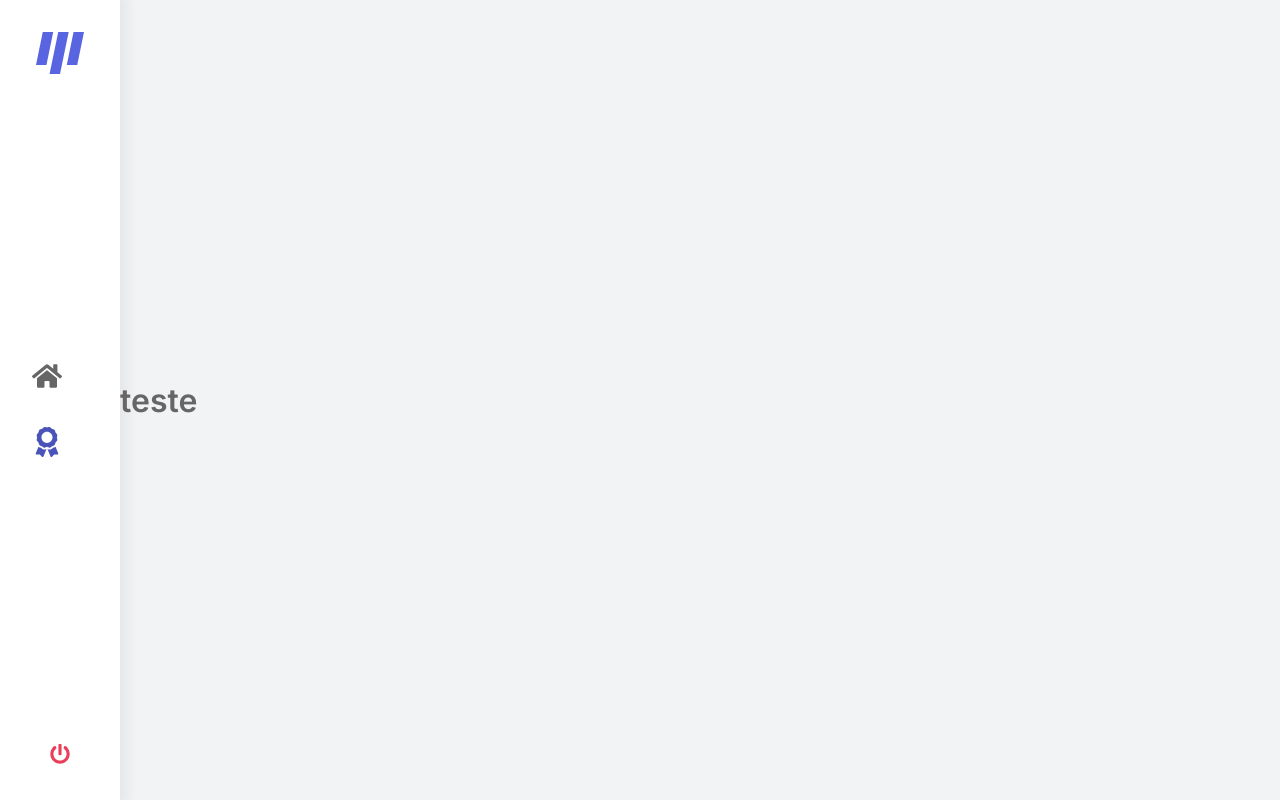
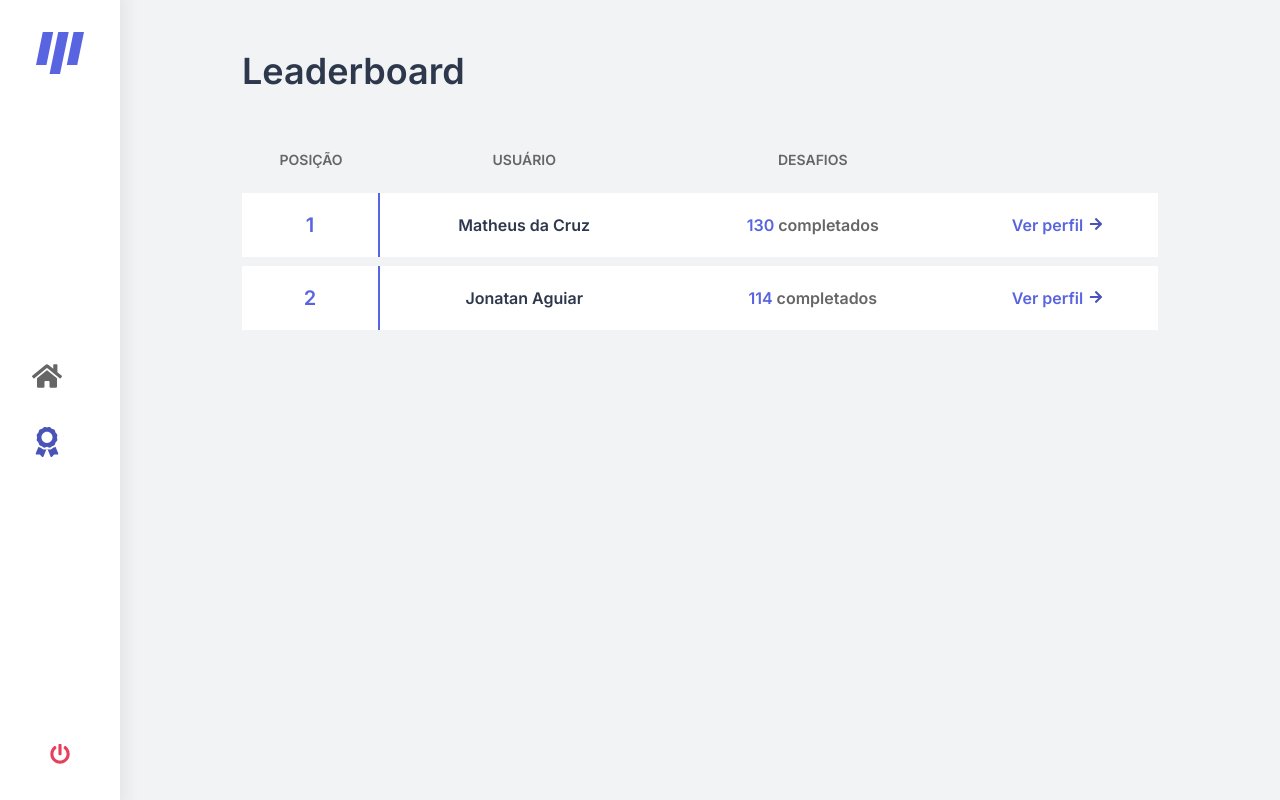
Before and after one commit to mathwcruz/move.it, a Next.js app: page /leaderboard in a window 1280 px wide. Built offline with nearby package versions, Linux system fonts and the light colour scheme; no server answers; sample sign-in values are in the browser's storage.

Commit message:
feat: create users table

```diff
--- a/src/pages/leaderboard.tsx
+++ b/src/pages/leaderboard.tsx
@@ -1,10 +1,12 @@
 import { GetServerSideProps } from "next";
 import Head from "next/head";
 import { getSession } from "next-auth/client";
+import { FaArrowRight } from "react-icons/fa";
 
 import { SideBarNav } from "../components/SideBarNav";
 
 import styles from "../styles/pages/Leaderboard.module.css";
+import Link from "next/link";
 
 export default function Leaderboard() {
   return (
@@ -15,7 +17,49 @@ export default function Leaderboard() {
       <div className={styles.sideBarNavContainer}>
         <SideBarNav />
         <div className={styles.leaderboardContainer}>
-          <h1>teste</h1>
+          <h2>Leaderboard</h2>
+          <table>
+            <thead>
+              <tr>
+                <th>Posição</th>
+                <th>Usuário</th>
+                <th>Desafios</th>
+                <th></th>
+              </tr>
+            </thead>
+            <tbody>
+              <tr>
+                <td>1</td>
+                <td>Matheus da Cruz</td>
+                <td>
+                  <span>130</span> completados
+                </td>
+                <td>
+                  <Link href="/">
+                    <a>
+                      Ver perfil
+                      <FaArrowRight size={14} color="#4953b8" />
+                    </a>
+                  </Link>
+                </td>
+              </tr>
+              <tr>
+                <td>2</td>
+                <td>Jonatan Aguiar</td>
+                <td>
+                  <span>114</span> completados
+                </td>
+                <td>
+                  <Link href="/">
+                    <a>
+                      Ver perfil
+                      <FaArrowRight size={14} color="#4953b8" />
+                    </a>
+                  </Link>
+                </td>
+              </tr>
+            </tbody>
+          </table>
         </div>
       </div>
     </>
--- a/src/styles/pages/Auth.module.css
+++ b/src/styles/pages/Auth.module.css
@@ -29,7 +29,7 @@
 }
 
 .informationsContainer section h2 {
-  font: 600 2.25rem "Inter";
+  font: 600 2.25rem "Inter", sans-serif;
   color: var(--white);
   line-height: 1.625rem;
   margin-bottom: 1.8rem;
@@ -48,7 +48,8 @@
 
 .informationsContainer section div p {
   margin-left: 1.5rem;
-  font: 500 1.25rem;
+  font-size: 1.25rem;
+  font-weight: 500;
   color: var(--text-highlight);
 }
 
--- a/src/styles/pages/Leaderboard.module.css
+++ b/src/styles/pages/Leaderboard.module.css
@@ -4,8 +4,69 @@
 
 .leaderboardContainer {
   height: 100vh;
+  width: 100%;
   max-width: 980px;
-  display: flex;
-  align-items: center;
-  justify-content: center;
+  margin: 0 auto;
+  padding: 0 2rem;
 }
+
+.leaderboardContainer h2 {
+  margin: 3rem 0 2rem 0;
+  font-size: 2.25rem;
+  font-weight: 600;
+  line-height: 2.875rem;
+  color: var(--title);
+}
+
+.leaderboardContainer table {
+  width: 100%;
+  border-spacing: 0 0.6rem;
+  margin: 0 auto;
+}
+
+.leaderboardContainer table th {
+  color: var(--text);
+  font-weight: 700;
+  padding: 1rem 0;
+  text-align: center;
+  font-size: 0.875rem;
+  text-transform: uppercase;
+}
+
+.leaderboardContainer table td {
+  padding: 1.25rem 0;
+  border: 0;
+  color: var(--title);
+  font-size: 1rem;
+  font-weight: 600;
+  background: var(--white);
+  text-align: center;
+}
+
+.leaderboardContainer table td span {
+  color: var(--blue);
+}
+
+.leaderboardContainer table tr td:first-child {
+  font-size: 1.25rem;
+  color: var(--blue);
+  border-right: 2px solid var(--blue);
+}
+
+.leaderboardContainer table tr td:nth-of-type(3) {
+  color: var(--text);
+}
+
+.leaderboardContainer table tr td:nth-of-type(4) {
+  color: var(--blue);
+}
+
+.leaderboardContainer table tr td:nth-of-type(4) a svg {
+  margin-left: 0.4rem;
+  transition: all 0.2s;
+}
+
+.leaderboardContainer table tr td:nth-of-type(4) a svg:hover {
+  transform: translateX(2px);
+  filter: opacity(0.7);
+}
```
